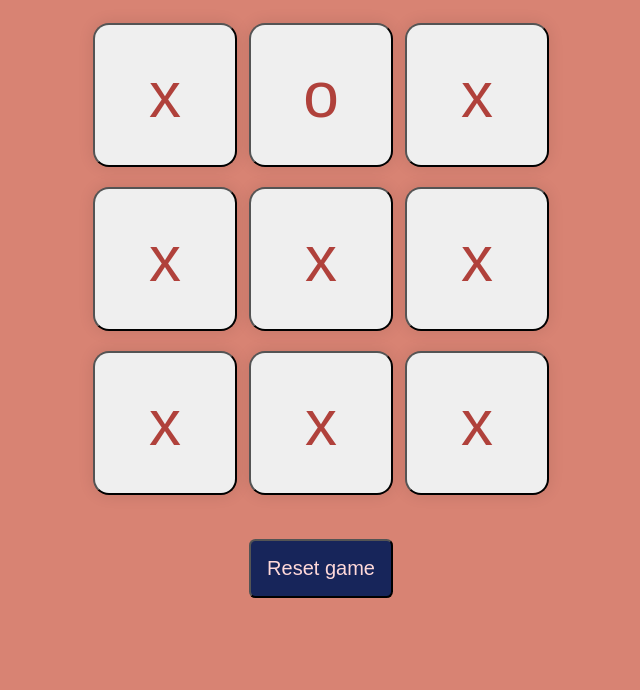
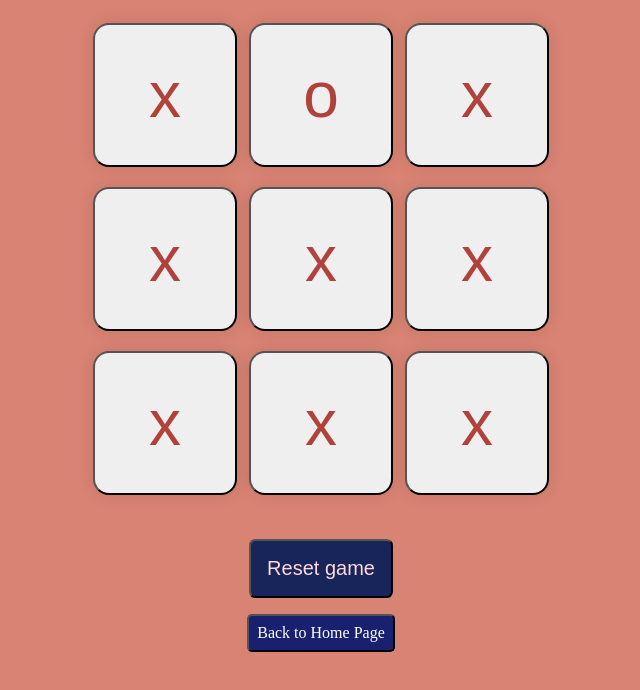
Before and after one commit to Miss-Jojo/games-using-js, a plain HTML site: page tic-tac-toe.html in a window 1280 px wide. Shown: the part 58-748 px from the top of the page, without its empty margins (319-959 px from the left). Drawn offline with Linux system fonts and the light colour scheme.

Commit message:
back to home button

```diff
--- a/tic-tac-toe.html
+++ b/tic-tac-toe.html
@@ -23,6 +23,10 @@
         </div>
       </div>
       <button id="reset-btn">Reset game</button>
+      <br />
+      <button id="back-to-home-page">
+        <a href="index.html"> Back to Home Page</a>
+      </button>
     </main>
   </body>
 </html>
```
